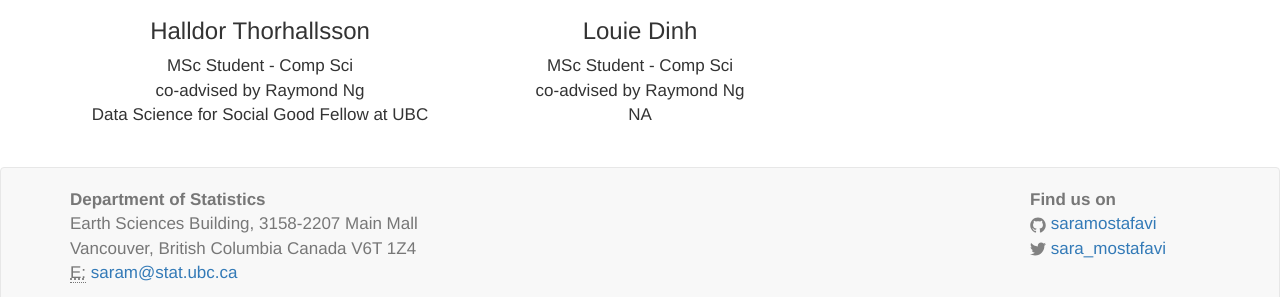
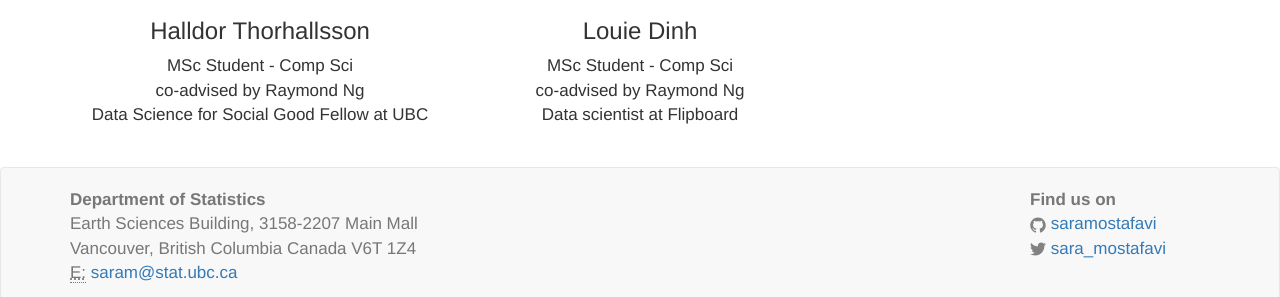
Before and after one commit to saramostafavi/saramostafavi.github.io, a Jekyll site: the page built from people.html, in a window 1280 px wide. Shown: the part 1491-1788 px from the top of the page. Built offline with Jekyll 4.4.1, drawn with Linux system fonts in a browser that asks for light colours; nearby versions of some CDN libraries; a style sheet for code colours, icons or effects is not loaded.

Commit message:
updated louie

```diff
--- a/_data/alumni.yml
+++ b/_data/alumni.yml
@@ -9,4 +9,4 @@
   role: MSc Student - Comp Sci
   program: co-advised by Raymond Ng
   photo: "/images/Louie.jpg"
-  lnp: NA
+  lnp: Data scientist at Flipboard
```
